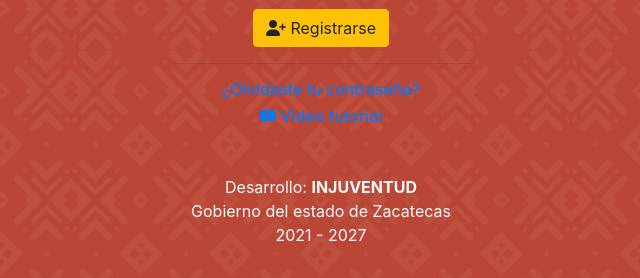
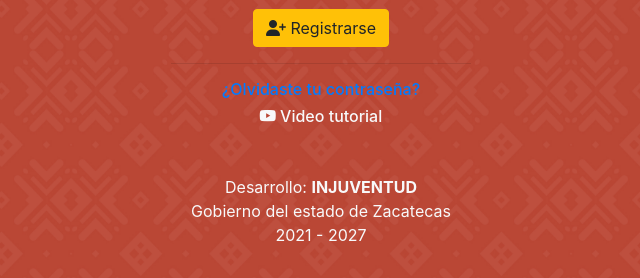
Before and after one commit to jesusrlv/PEJ2022, a PHP site: page / in a window 1280 px wide. Shown: the part 550-828 px from the top of the page, without its empty margins (319-959 px from the left). Run offline with PHP 8.4, Linux system fonts and the light colour scheme; some libraries are stand-ins or nearby versions.

Commit message:
link tutorial 2

```diff
--- a/index.php
+++ b/index.php
@@ -95,7 +95,7 @@ background-size: 500px 300px;">
   <button type="button" class="btn btn-warning" data-toggle="modal" data-target="#exampleModal"><i class="fas fa-user-plus"></i> Registrarse</button><!-- convocatoria cerrada -->
   <hr>
   <h6 class="text-light"><a href="email/index.php"> ¿Olvidaste tu contraseña?</a></h6> <!-- convocatoria cerrada -->
-  <h6 class="text-light"><a href="" style="text-decoration:none;"><i class="bi bi-youtube"></i> Video tutorial</a></h6> <!-- convocatoria cerrada -->
+  <h6 class="text-light"><a href="" class="text-light" style="text-decoration:none;"><i class="bi bi-youtube"></i> Video tutorial</a></h6> <!-- convocatoria cerrada -->
   <!-- convocatoria cerrada -->
   <p></p>
   <p class="mt-5 mb-3 text-light"> Desarrollo: <strong>INJUVENTUD</strong><br>Gobierno del estado de Zacatecas<br>2021 - 2027</p>
```
